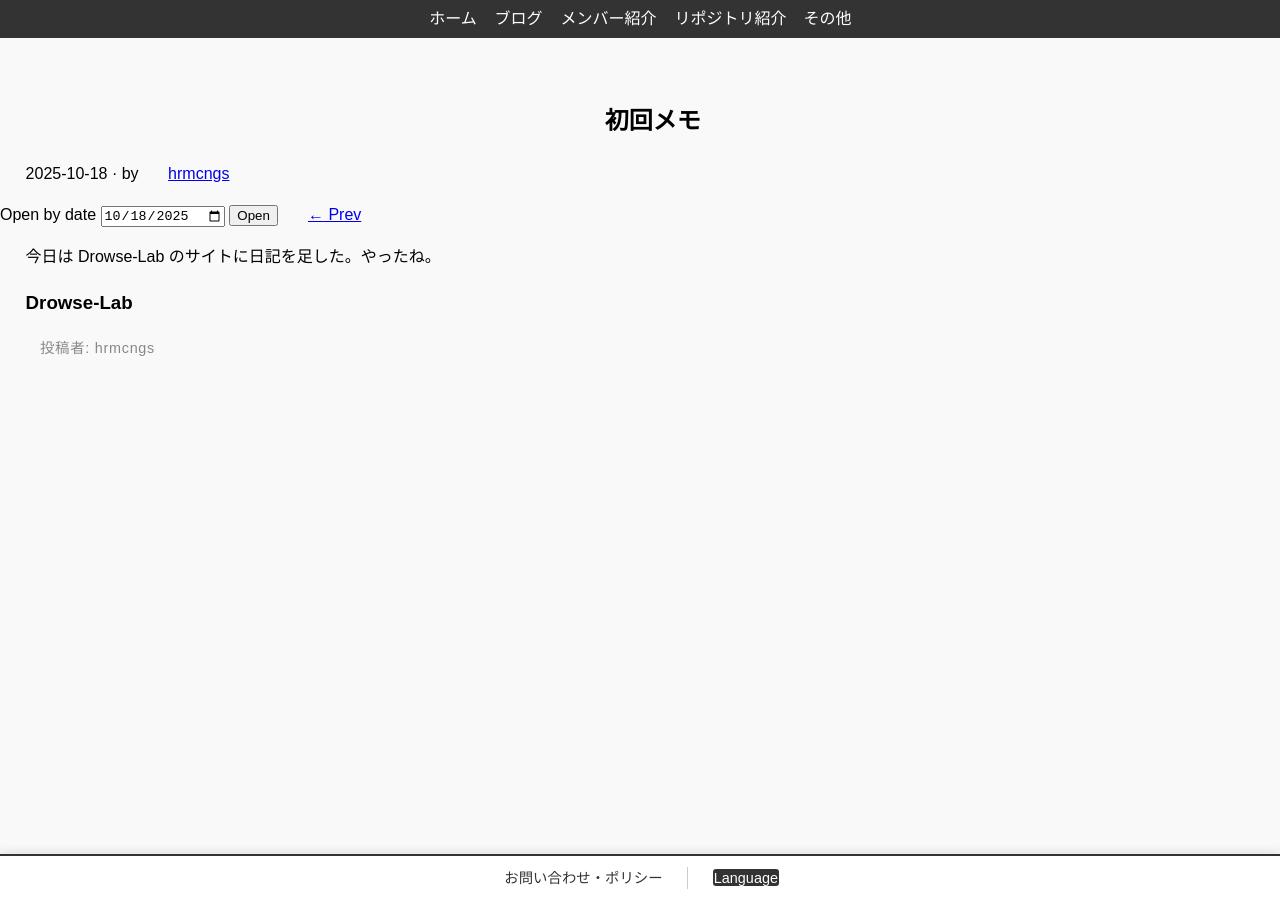
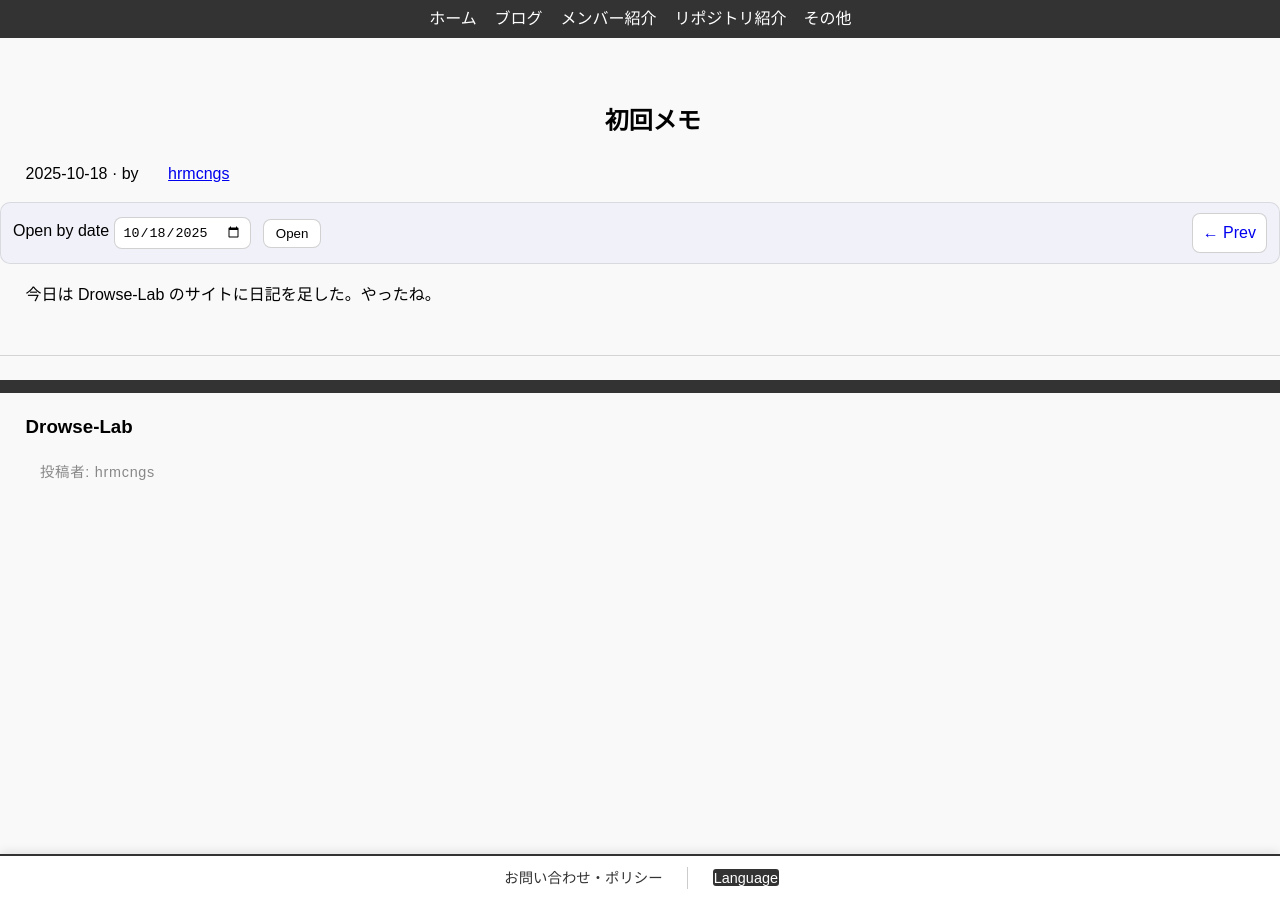
Before and after one commit to Drowse-Lab/Drowse-Lab, a Jekyll site: the page built from _diary/2025-10-18-first-note.md, in a window 1280 px wide. Built offline with Jekyll 4.4.1, drawn with Linux system fonts in a browser that asks for light colours; nearby versions of some CDN libraries; some web fonts are replaced; a style sheet for code colours, icons or effects is not loaded.

Commit message:
テスト

```diff
--- a/_layouts/diary-entry.html
+++ b/_layouts/diary-entry.html
@@ -1,6 +1,7 @@
 ---
 layout: default
 ---
+
 <article class="diary-entry">
   <header>
     <h1>{{ page.title }}</h1>
@@ -12,6 +13,7 @@
     </p>
   </header>
 
+  <!-- ▼ ツールバー（前後ボタン＋日付オープン） -->
   <div class="entry-toolbar" data-author="{{ page.author | downcase }}">
     <label>Open by date
       <input id="entryDate" type="date" value="{{ page.date | date: '%Y-%m-%d' }}">
@@ -22,7 +24,28 @@
     <a id="nextLink" class="nav-btn" href="#" hidden>Next →</a>
   </div>
 
-  <div class="content">{{ content }}</div>
+  <div class="content">
+    {{ content }}
+  </div>
+
+  <!-- ▼ ページ下部の「前の記事 / 次の記事」ナビ -->
+  <hr class="diary-divider">
+  <nav class="diary-nav">
+    {% assign entries = site.diary | where: "author", page.author | sort: "date" %}
+    {% for post in entries %}
+      {% if post.url == page.url %}
+        {% assign index = forloop.index0 %}
+        {% assign prev = entries[index-1] %}
+        {% assign next = entries[index+1] %}
+      {% endif %}
+    {% endfor %}
+    {% if prev %}
+      <a class="prev" href="{{ prev.url | relative_url }}">← 前の記事：{{ prev.title }}</a>
+    {% endif %}
+    {% if next %}
+      <a class="next" href="{{ next.url | relative_url }}">次の記事：{{ next.title }} →</a>
+    {% endif %}
+  </nav>
 </article>
 
 <script>
@@ -54,3 +80,76 @@
   });
 })();
 </script>
+
+<style>
+.entry-toolbar {
+  display: flex; align-items: center; gap: 12px;
+  padding: 10px 12px; margin: 6px 0 18px;
+  border: 1px solid rgba(0,0,0,.10);
+  border-radius: 10px;
+  background: rgba(127,127,255,.06);
+}
+.entry-toolbar input[type="date"] {
+  padding: 6px 8px; border-radius: 8px;
+  border: 1px solid rgba(0,0,0,.18);
+  background: #fff;
+}
+.entry-toolbar button {
+  padding: 6px 12px; border-radius: 8px; cursor: pointer;
+  border: 1px solid rgba(0,0,0,.18); background: #fff;
+}
+.entry-toolbar .spacer { flex: 1; }
+.nav-btn {
+  text-decoration: none; padding: 6px 10px; border-radius: 8px;
+  border: 1px solid rgba(0,0,0,.18); background: #fff;
+}
+
+.diary-divider {
+  margin: 48px 0 24px;
+  border: none;
+  border-top: 1px solid rgba(0,0,0,0.15);
+}
+.diary-nav {
+  display: flex;
+  justify-content: space-between;
+  align-items: center;
+  flex-wrap: wrap;
+  gap: 10px;
+}
+.diary-nav a {
+  flex: 1 1 auto;
+  text-decoration: none;
+  padding: 10px 16px;
+  border-radius: 10px;
+  background: rgba(127,127,255,0.08);
+  border: 1px solid rgba(0,0,0,0.1);
+  transition: all .2s ease;
+}
+.diary-nav a:hover {
+  background: rgba(127,127,255,0.15);
+  transform: translateY(-2px);
+}
+.diary-nav .prev { text-align: left; }
+.diary-nav .next { text-align: right; }
+
+@media (prefers-color-scheme: dark) {
+  .entry-toolbar {
+    background: rgba(255,255,255,.05);
+    border-color: rgba(255,255,255,.12);
+  }
+  .entry-toolbar input[type="date"],
+  .entry-toolbar button,
+  .nav-btn {
+    background: rgba(255,255,255,.06);
+    border-color: rgba(255,255,255,.22);
+    color: #fff;
+  }
+  .diary-divider { border-top-color: rgba(255,255,255,0.15); }
+  .diary-nav a {
+    background: rgba(255,255,255,0.05);
+    border-color: rgba(255,255,255,0.15);
+    color: #fff;
+  }
+  .diary-nav a:hover { background: rgba(255,255,255,0.1); }
+}
+</style>
```
Also changed, not shown: other parts of _layouts/diary-entry.html (+5 -2 lines).
